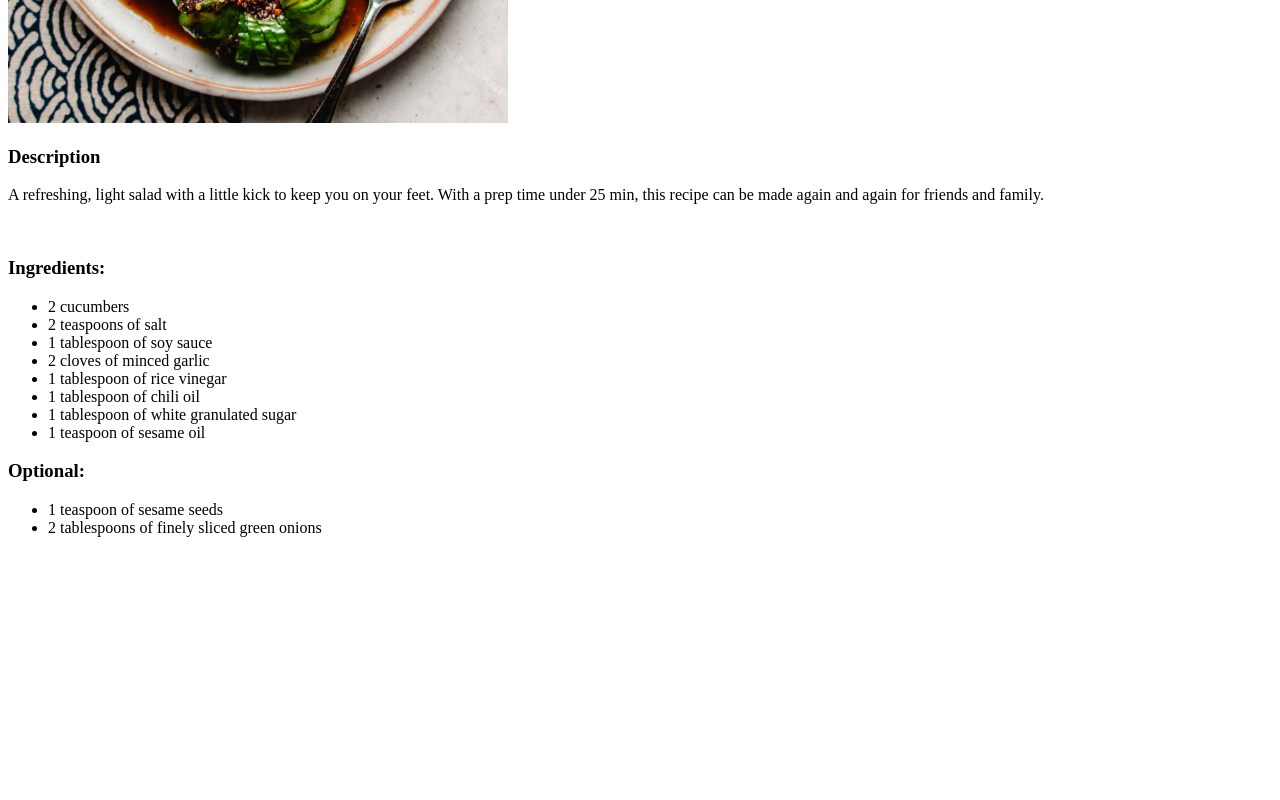
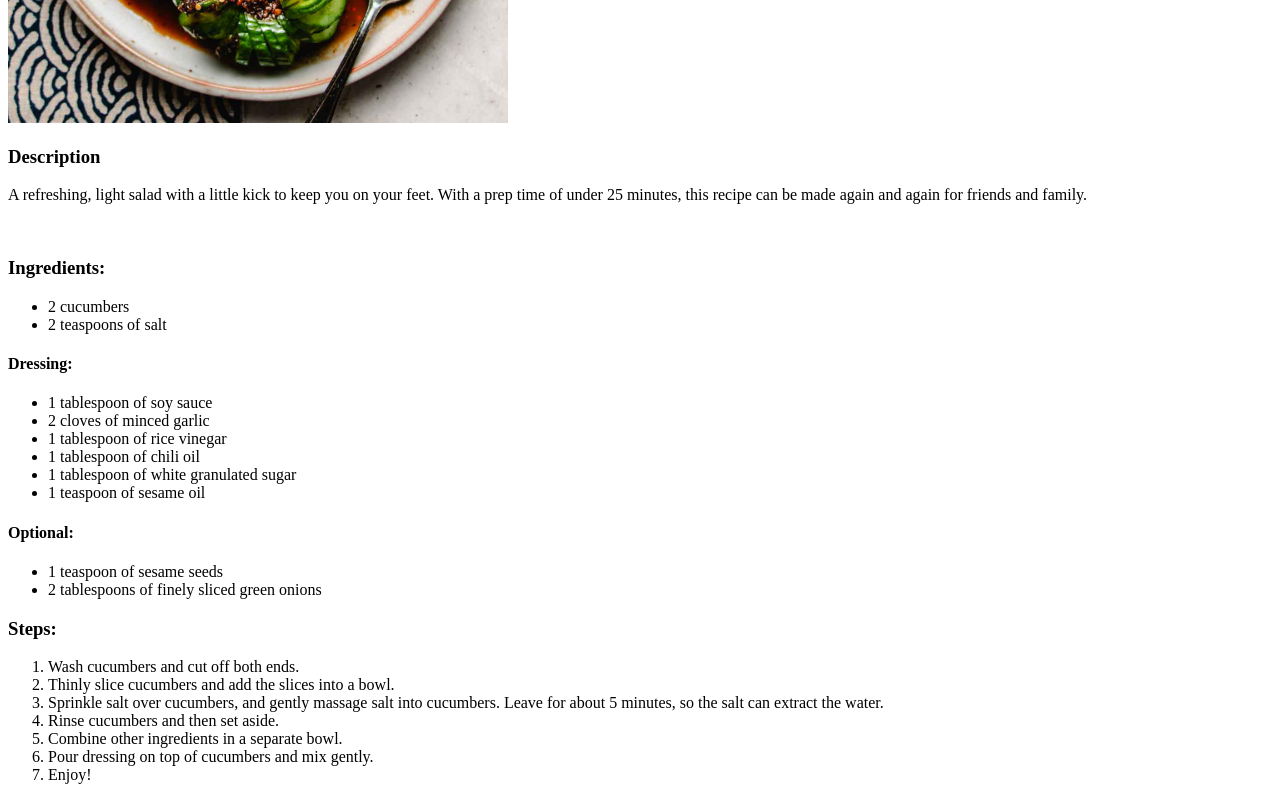
Before and after one commit to nguyecel/odin-recipes, a plain HTML site: page recipes/spicy_cucumber.html in a window 1280 px wide. Shown: the part 457-1257 px from the top of the page. Before the commit the page ends 1010 px from the top, so only its background shows below. Drawn offline with Linux system fonts and the light colour scheme.

```diff
--- a/recipes/spicy_cucumber.html
+++ b/recipes/spicy_cucumber.html
@@ -10,12 +10,15 @@
         <h1>Spicy Cucumber Salad</h1>
         <img src="../images/spicy-cucumber.jpeg" height="500px" width="500px">
         <h3>Description</h3>
-        <p>A refreshing, light salad with a little kick to keep you on your feet. With a prep time under 25 min, this recipe can be made again and again for friends and family.</p>
+        <p>A refreshing, light salad with a little kick to keep you on your feet. With a prep time of under 25 minutes, this recipe can be made again and again for friends and family.</p>
         <br>
         <h3>Ingredients:</h3>
         <ul>
             <li>2 cucumbers</li>
             <li>2 teaspoons of salt</li>
+        </ul>
+        <h4>Dressing:</h4>
+        <ul>
             <li>1 tablespoon of soy sauce</li>
             <li>2 cloves of minced garlic</li>
             <li>1 tablespoon of rice vinegar</li>
@@ -23,12 +26,23 @@
             <li>1 tablespoon of white granulated sugar</li>
             <li>1 teaspoon of sesame oil</li>
         </ul>
-        <h3>Optional:</h3>
+        <h4>Optional:</h4>
         <ul>
             <li>1 teaspoon of sesame seeds</li>
             <li>2 tablespoons of finely sliced green onions</li>
         </ul>
 
+        <h3>Steps:</h3>
+        <ol>
+            <li>Wash cucumbers and cut off both ends.</li>
+            <li>Thinly slice cucumbers and add the slices into a bowl.</li>
+            <li>Sprinkle salt over cucumbers, and gently massage salt into cucumbers. Leave for about 5 minutes, so the salt can extract the water.</li>
+            <li>Rinse cucumbers and then set aside.</li>
+            <li>Combine other ingredients in a separate bowl.</li>
+            <li>Pour dressing on top of cucumbers and mix gently.</li>
+            <li>Enjoy!</li>
+        </ol>
+
     </body>
 
 </html>
```
Also changed, not shown: recipes/ranch_pretzels.html (added).
